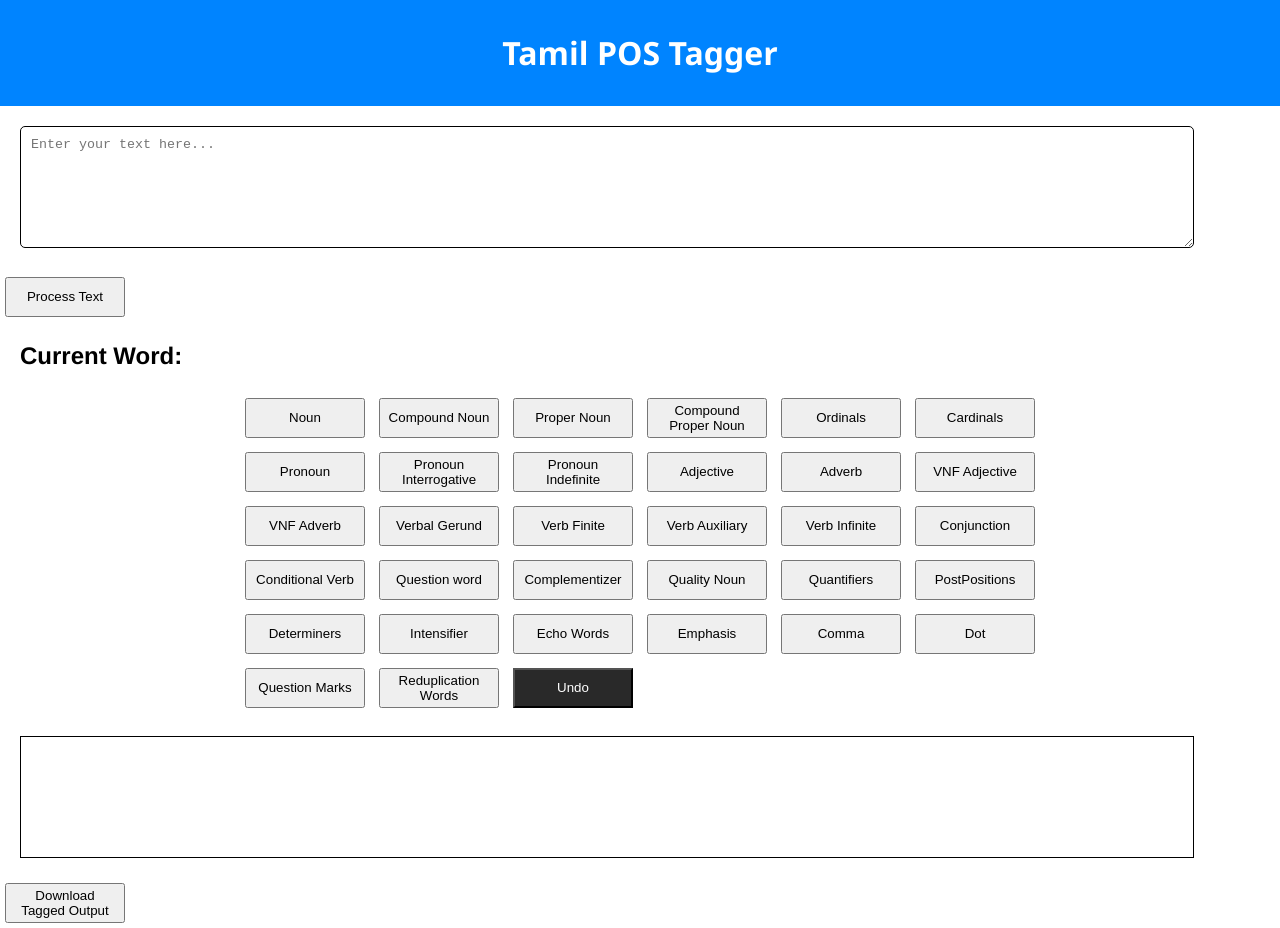
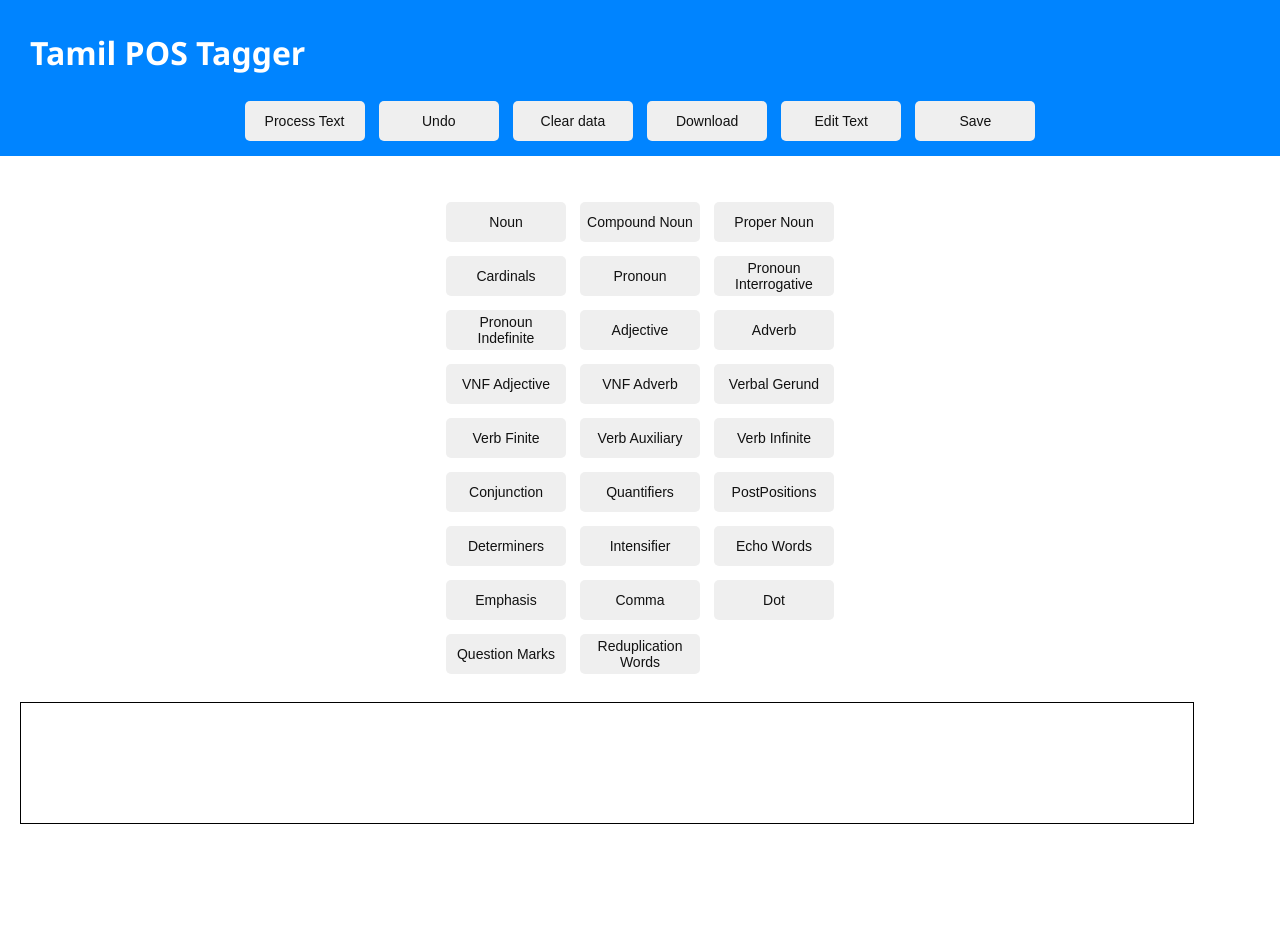
Before and after one commit to Udhays07/PoS-Tagger---Tamil, a plain HTML site: page Index.html in a window 1280 px wide. After the commit the page ends 844 px from the top, so only its background shows below. Drawn offline with Linux system fonts and the light colour scheme; files that its build step writes are made by us from their sources.

Commit message:
Update Index.html

```diff
--- a/Index.html
+++ b/Index.html
@@ -1,96 +1,129 @@
 <!DOCTYPE html>
 <html lang="en">
 <head>
-    <meta charset="UTF-8">
-    <meta name="viewport" content="width=device-width, initial-scale=1.0">
     <title>Tamil POS Tagger</title>
-    <style>
-        body {
-            background-color: white;
-            margin: 0;
-            padding: 0;
-            box-sizing: border-box;
-        }
-        header {
-            font-family: 'Segoe UI', Tahoma, Geneva, Verdana, sans-serif;
-            color: white;
-            text-align: center;
-            background-color: rgb(0, 132, 255);
-            padding: 10px;
-        }
-        textarea {
-            margin: 20px;
-            width: 90%;
-            padding: 10px;
-            height: 100px;
-            border-radius: 5px;
-            border-color: black;
-        }
-        button, td {
-            height: 40px;
-            width: 120px;
-            margin: 5px;
-            cursor: pointer;
-        }
-        table {
-            margin: 20px auto;
-        }
-        #tagged-output {
-            width: 90%;
-            margin: 20px;
-            padding: 10px;
-            border: 1px solid black;
-            min-height: 100px;
-        }
-        #word-box {
-            font-family: 'Franklin Gothic Medium', 'Arial Narrow', Arial, sans-serif;
-            font-size: 24px;
-            font-weight: bold;
-            margin: 20px;
-        }
-    </style>
+    <link rel="stylesheet" href="styles.css">
 </head>
 <body>
     <header>
-        <h1>Tamil POS Tagger</h1>
+        <h1 id="title">Tamil POS Tagger</h1>
+        <div class="navButtons">
+            <button class="navbuttons" onclick="processText()">Process Text</button>
+            <button class="navbuttons" onclick="undo()">Undo</button>
+            <button class="navbuttons" onclick="clearData()">Clear data</button>
+            <button class="navbuttons" onclick="downloadFile()">Download</button>
+            <button class="navbuttons" onclick="editText()">Edit Text</button>
+            <button class="navbuttons" onclick="saveProcessText()">Save</button>
+        </div>
     </header>
-    <main>
-        <textarea id="textInput" rows="5" placeholder="Enter your text here..."></textarea>
-        <br>
-        <button onclick="processText()">Process Text</button>
+    <div class="mainBody">
+        <div class="mainContent">
+            <div class="textDropdown">
+                <div class="inputText">
+                    <div id="textInput" contentEditable="true" class="text-input"></div>
+                </div>
+                <div class="processText" id="processText" style="display: none;">
+                    <div class="container">
+                        <div class="nounNav">
+                            <div id="nounText"></div>
+                        </div>
+                        <div class="nounTable">
+                            <table>
+                                <tr class="nountr">
+                                    <td class="nountd">
+                                        <div class="button-container">
+                                            <button class="nounButton" onclick="toggleInput('nounInput')">Noun</button>
+                                            <div class="input-area" id="nounInput">
+                                                <textarea class="nounTextArea" placeholder="Type the noun..." rows="2"></textarea>
+                                            </div>
+                                        </div>
+                                    </td>
 
-        <div id="word-box">Current Word: <span id="current-word"></span></div>
+                                    <!-- Number Dropdown -->
+                                    <td class="nountd">
+                                        <div class="button-container">
+                                            <button class="nounButton" onclick="toggleInput('numberDropdown')">Number</button>
+                                            <div class="input-area" id="numberDropdown">
+                                                <select>
+                                                    <option value="singular">Singular</option>
+                                                    <option value="plural">Plural</option>
+                                                </select>
+                                            </div>
+                                        </div>
+                                    </td>
 
+                                    <!-- Fillers Text Area -->
+                                    <td class="nountd">
+                                        <div class="button-container">
+                                            <button class="nounButton" onclick="toggleInput('fillerInput')">Fillers</button>
+                                            <div class="input-area" id="fillerInput">
+                                                <textarea class="nounTextArea" placeholder="Type the filler..." rows="2"></textarea>
+                                            </div>
+                                        </div>
+                                    </td>
+
+                                    <!-- Case Markers Dropdown -->
+                                    <td class="nountd">
+                                        <div class="button-container">
+                                            <button class="nounButton" onclick="toggleInput('caseMarkersDropdown')">Case Markers</button>
+                                            <div class="input-area" id="caseMarkersDropdown">
+                                                <select>
+                                                    <option value=""></option>
+                                                    <option value="ஐ">ஐ</option>
+                                                    <option value="ஆல்">ஆல்</option>
+                                                    <option value="கு">கு</option>
+                                                    <option value="இன்">இன்</option>
+                                                    <option value="அது">அது</option>
+                                                    <option value="கன்">கன்</option>
+                                                </select>
+                                            </div>
+                                        </div>
+                                    </td>
+
+                                    <!-- Postposition Text Area -->
+                                    <td class="nountd">
+                                        <div class="button-container">
+                                            <button class="nounButton" onclick="toggleInput('postpositionInput')">Postposition</button>
+                                            <div class="input-area" id="postpositionInput">
+                                                <textarea class="nounTextArea" placeholder="Type the postposition..." rows="2"></textarea>
+                                            </div>
+                                        </div>
+                                    </td>
+                                </tr>
+                            </table>
+                        </div>
+                    </div>
+                </div>
+            </div>
+            <div class="buttons">
                 <table>
                     <tr>
-                <td><button onclick="tagWord('NN')">Noun</button></td>
+                        <td><button onclick="showProcessText()" onclick="tagNoun()">Noun</button></td>
                         <td><button onclick="tagWord('NNC')">Compound Noun</button></td>
                         <td><button onclick="tagWord('NNP')">Proper Noun</button></td>
-                <td><button onclick="tagWord('NNPC')">Compound Proper Noun</button></td>
-                <td><button onclick="tagWord('ORD')">Ordinals</button></td>
-                <td><button onclick="tagWord('CRD')">Cardinals</button></td>
                     </tr>
                     <tr>
+                        <td><button onclick="tagWord('CRD')">Cardinals</button></td>
                         <td><button onclick="tagWord('PRP')">Pronoun</button></td>
                         <td><button onclick="tagWord('PRIN')">Pronoun Interrogative</button></td>
+                    </tr>
+                    <tr>
                         <td><button onclick="tagWord('PRID')">Pronoun Indefinite</button></td>
                         <td><button onclick="tagWord('ADJ')">Adjective</button></td>
                         <td><button onclick="tagWord('ADV')">Adverb</button></td>
-                <td><button onclick="tagWord('VNAJ')">VNF Adjective</button></td>
                     </tr>
                     <tr>
+                        <td><button onclick="tagWord('VNAJ')">VNF Adjective</button></td>
                         <td><button onclick="tagWord('VNAV')">VNF Adverb</button></td>
                         <td><button onclick="tagWord('VBG')">Verbal Gerund</button></td>
+                    </tr>
+                    <tr>
                         <td><button onclick="tagWord('VF')">Verb Finite</button></td>
                         <td><button onclick="tagWord('VAX')">Verb Auxiliary</button></td>
                         <td><button onclick="tagWord('VINT')">Verb Infinite</button></td>
-                <td><button onclick="tagWord('CNJ')">Conjunction</button></td>
                     </tr>
                     <tr>
-                <td><button onclick="tagWord('CVB')">Conditional Verb</button></td>
-                <td><button onclick="tagWord('QW')">Question word</button></td>
-                <td><button onclick="tagWord('COM')">Complementizer</button></td>
-                <td><button onclick="tagWord('NNQ')">Quality Noun</button></td>
+                        <td><button onclick="tagWord('CNJ')">Conjunction</button></td>
                         <td><button onclick="tagWord('QTF')">Quantifiers</button></td>
                         <td><button onclick="tagWord('PPO')">PostPositions</button></td>
                     </tr>
@@ -98,6 +131,8 @@
                         <td><button onclick="tagWord('DET')">Determiners</button></td>
                         <td><button onclick="tagWord('INT')">Intensifier</button></td>
                         <td><button onclick="tagWord('ECH')">Echo Words</button></td>
+                    </tr>
+                    <tr>
                         <td><button onclick="tagWord('EMP')">Emphasis</button></td>
                         <td><button onclick="tagWord('COMM')">Comma</button></td>
                         <td><button onclick="tagWord('DOT')">Dot</button></td>
@@ -105,71 +140,15 @@
                     <tr>
                         <td><button onclick="tagWord('QM')">Question Marks</button></td>
                         <td><button onclick="tagWord('RDW')">Reduplication Words</button></td>
-                <td><button style="background:rgb(41, 41, 41); -webkit-text-fill-color: white;" onclick="undo()">Undo</button></td>
                     </tr>
                 </table>
+            </div>
+        </div>
+        <div class="mainOutput">
+            <div id="tagged-output"></div>
+        </div>
+    </div>
 
-        <div id="tagged-output"></div>
-
-        <button onclick="downloadFile()">Download Tagged Output</button>
-    </main>
-
-    <script>
-        let words = [];
-        let currentIndex = 0;
-        let taggedWords = [];
-
-        function processText() {
-            const textInput = document.getElementById('textInput').value;
-            words = textInput.trim().split(/\s+/);
-            currentIndex = 0;
-            taggedWords = [];
-            updateWordBox();
-            updateTaggedOutput();
-        }
-
-        function updateWordBox() {
-            if (currentIndex < words.length) {
-                document.getElementById('current-word').innerText = words[currentIndex];
-            } else {
-                document.getElementById('current-word').innerText = 'No more words.';
-            }
-        }
-
-        function tagWord(tag) {
-            if (currentIndex < words.length) {
-                taggedWords.push(`<${tag}>${words[currentIndex]}</${tag}>`);
-                currentIndex++;
-                updateWordBox();
-                updateTaggedOutput();
-            }
-        }
-
-        function undo() {
-            if (currentIndex > 0) {
-                currentIndex--;
-                taggedWords.pop();
-                updateWordBox();
-                updateTaggedOutput();
-            }
-        }
-
-        function updateTaggedOutput() {
-            document.getElementById('tagged-output').innerText = taggedWords.join(' ');
-        }
-
-        function downloadFile() {
-            // const taggedOutput = taggedWords.join(' ');
-            const taggedOutput = taggedWords.join('\n');
-            // Create a downloadable text file
-            const blob = new Blob([taggedOutput], { type: 'text/plain' });
-            const link = document.createElement('a');
-            link.href = URL.createObjectURL(blob);
-            link.download = 'tagged_output.txt';
-            document.body.appendChild(link);
-            link.click();
-            document.body.removeChild(link); // Cleanup after download
-        }
-    </script>
+    <script src="script.js"></script>
 </body>
 </html>
```
Lines whose indentation alone changed are shown as unchanged.
